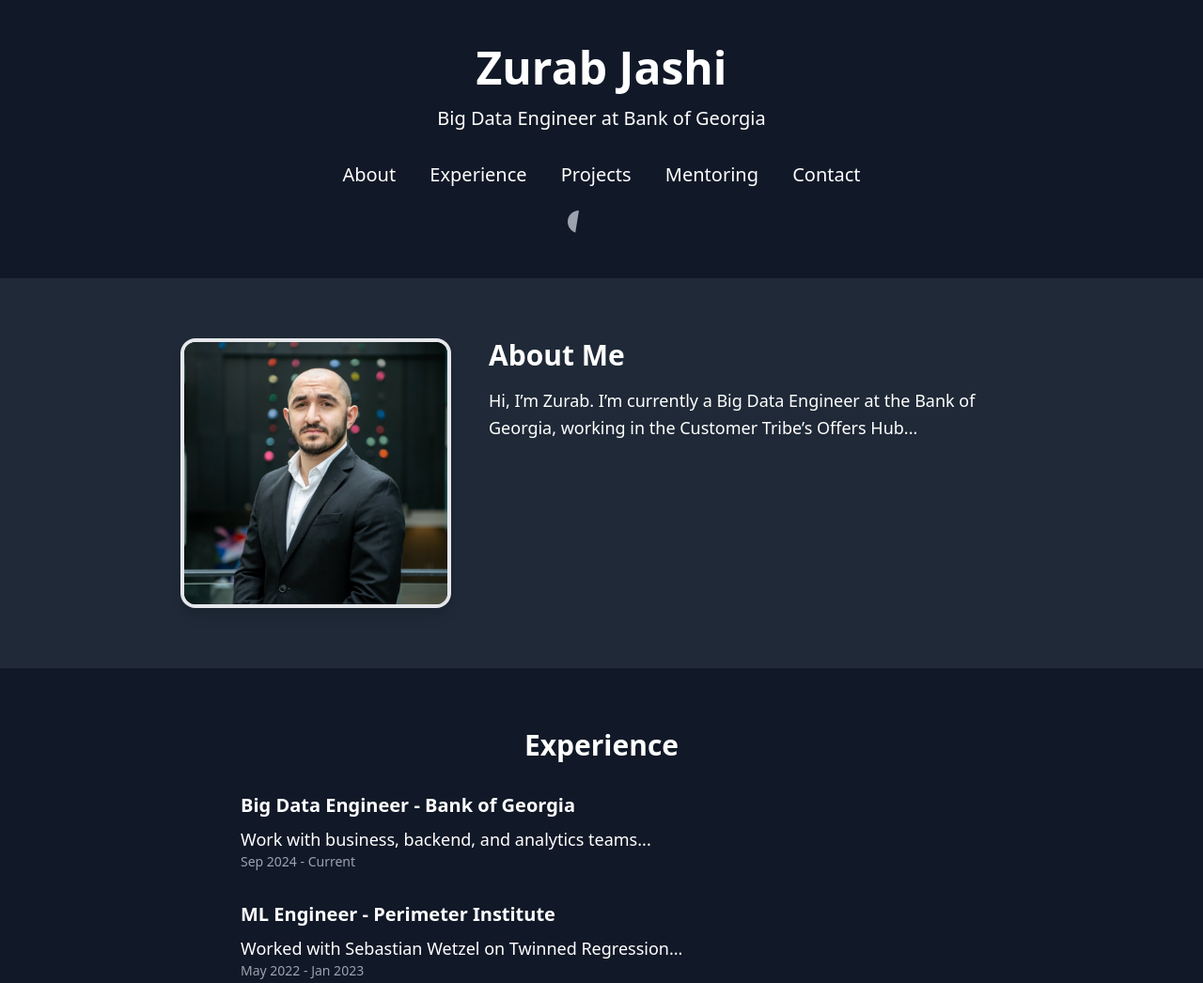
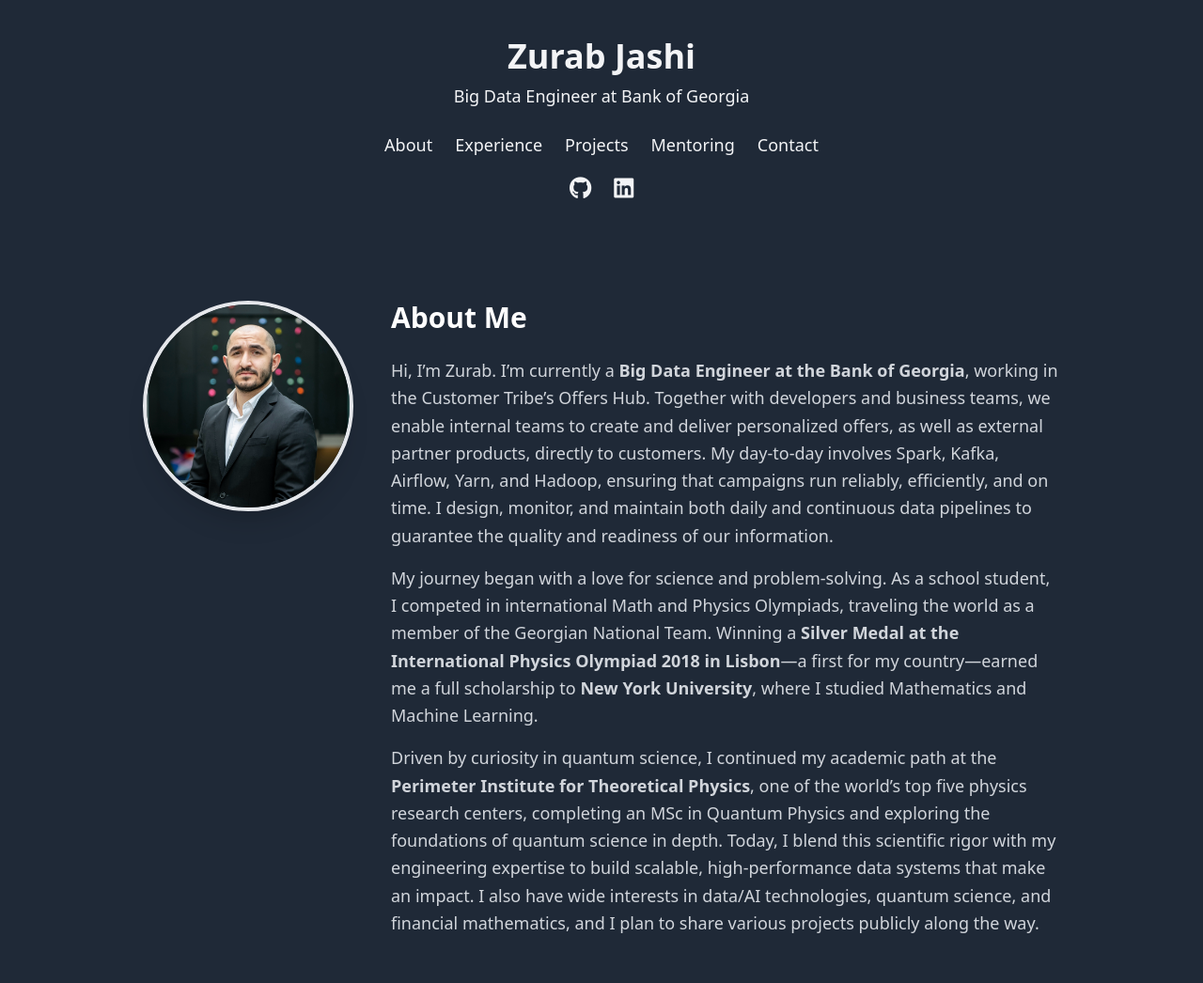
Before and after one commit to ZJashi/zurabjashi.github.io, a plain HTML site: page index.html in a window 1280 px wide. Shown: the top 1046 px of the page at 94% size. Drawn offline with nearby package versions, Linux system fonts and the light colour scheme.

Commit message:
Update index.html

```diff
--- a/index.html
+++ b/index.html
@@ -1,140 +1,180 @@
 <!DOCTYPE html>
-<html lang="en" class="scroll-smooth">
+<html lang="en">
 <head>
-    <meta charset="utf-8" />
-    <meta name="viewport" content="width=device-width" />
-    <script>
-      window.dataLayer = window.dataLayer || [];
-      function gtag() {
-        dataLayer.push(arguments);
-      }
-      gtag("js", new Date());
-      gtag("config", "G-4FFCWEC2WB", {
-        page_path: window.location.pathname,
-      });
-    </script>
+  <meta charset="UTF-8" />
+  <meta name="viewport" content="width=device-width, initial-scale=1.0" />
   <title>Zurab Jashi</title>
   <meta name="description" content="Zurab Jashi - Big Data Engineer at Bank of Georgia" />
   <meta property="og:title" content="Zurab Jashi" />
-    <meta property="og:description" content="Big Data Engineer at Bank of Georgia" />
+  <meta property="og:description" content="Zurab Jashi - Big Data Engineer at Bank of Georgia" />
   <meta property="og:url" content="https://zjashi.github.io/" />
-    <meta property="og:image" content="your-image-link.jpg" />
+  <meta property="og:image" content="https://github.com/ZJashi/zurabjashi.github.io/raw/main/Profile%20Photo.jpeg" />
   <link rel="icon" href="your-favicon.ico" />
-    <link rel="stylesheet" href="https://cdn.jsdelivr.net/npm/tailwindcss@2.1.2/dist/tailwind.min.css" />
+  <script src="https://unpkg.com/scrollreveal"></script>
+  <script src="https://kit.fontawesome.com/a076d05399.js" crossorigin="anonymous"></script>
+  <link href="https://cdn.jsdelivr.net/npm/tailwindcss@2.1.2/dist/tailwind.min.css" rel="stylesheet">
 </head>
+<body class="bg-gray-900 text-gray-100 font-sans">
 
-  <body class="bg-gray-900 text-white">
   <!-- Header -->
-    <header class="py-12">
-      <div class="container mx-auto text-center">
-        <h1 class="text-5xl font-bold">Zurab Jashi</h1>
-        <p class="mt-4 text-xl">Big Data Engineer at Bank of Georgia</p>
-        <nav class="mt-8">
-          <a href="#about" class="text-xl hover:text-teal-400 mx-4">About</a>
-          <a href="#experience" class="text-xl hover:text-teal-400 mx-4">Experience</a>
-          <a href="#projects" class="text-xl hover:text-teal-400 mx-4">Projects</a>
-          <a href="#mentoring" class="text-xl hover:text-teal-400 mx-4">Mentoring</a>
-          <a href="#contact" class="text-xl hover:text-teal-400 mx-4">Contact</a>
+  <header class="text-center py-10 bg-gray-800">
+    <h1 class="text-4xl font-bold">Zurab Jashi</h1>
+    <p class="mt-2 text-lg">Big Data Engineer at <a href="https://bankofgeorgia.ge" class="text-teal-400 hover:underline">Bank of Georgia</a></p>
+    <nav class="mt-6">
+      <ul class="flex justify-center space-x-6 text-lg">
+        <li><a href="#about" class="hover:text-teal-400">About</a></li>
+        <li><a href="#experience" class="hover:text-teal-400">Experience</a></li>
+        <li><a href="#projects" class="hover:text-teal-400">Projects</a></li>
+        <li><a href="#mentoring" class="hover:text-teal-400">Mentoring</a></li>
+        <li><a href="#contact" class="hover:text-teal-400">Contact</a></li>
+      </ul>
     </nav>
-
-        <!-- Social Media Icons -->
-        <div class="mt-6 flex justify-center space-x-6">
-          <a href="https://github.com/ZJashi" target="_blank" class="text-gray-400 hover:text-teal-400" title="GitHub">
-            <svg xmlns="http://www.w3.org/2000/svg" class="h-6 w-6" fill="currentColor" viewBox="0 0 16 16">
-              <path d="M8 0C3.58 0 0 3.58 0 8c0 3.54 2.29 6.53 5.47 7.59..." />
-            </svg>
-          </a>
-          <a href="https://www.linkedin.com/in/yourusername/" target="_blank" class="text-gray-400 hover:text-teal-400" title="LinkedIn">
-            <svg xmlns="http://www.w3.org/2000/svg" class="h-6 w-6" fill="currentColor" viewBox="0 0 24 24">
-              <path d="M20.5 2h-17A1.5 1.5 0..." />
-            </svg>
-          </a>
-        </div>
+    <!-- Social icons -->
+    <div class="mt-4 flex justify-center space-x-6">
+      <a href="https://github.com/ZJashi" target="_blank"><i class="fab fa-github text-2xl hover:text-teal-400"></i></a>
+      <a href="https://www.linkedin.com/in/zurab-jashi/" target="_blank"><i class="fab fa-linkedin text-2xl hover:text-teal-400"></i></a>
     </div>
   </header>
 
   <!-- About Section -->
   <section id="about" class="py-16 bg-gray-800">
-      <div class="container mx-auto max-w-4xl text-center flex flex-col md:flex-row items-center md:items-start md:text-left gap-10">
-        <div class="flex-shrink-0">
-          <img src="https://raw.githubusercontent.com/ZJashi/zurabjashi.github.io/main/Profile%20Photo.jpeg"
-               alt="Zurab Jashi Profile Photo"
-               class="rounded-2xl shadow-lg w-60 md:w-72 border-4 border-teal-500"/>
+    <div class="max-w-5xl mx-auto flex flex-col md:flex-row items-start md:space-x-10 px-6">
+
+      <!-- Photo -->
+      <div class="flex-shrink-0 mb-8 md:mb-0">
+        <img src="https://github.com/ZJashi/zurabjashi.github.io/raw/main/Profile%20Photo.jpeg"
+             alt="Zurab Jashi"
+             class="w-56 h-56 rounded-full shadow-xl border-4 border-teal-400">
       </div>
-        <div>
-          <h2 class="text-3xl font-semibold">About Me</h2>
-          <p class="mt-4 text-lg leading-relaxed">
-            Hi, I’m Zurab. I’m currently a Big Data Engineer at the Bank of Georgia, working in the Customer Tribe’s Offers Hub...
+
+      <!-- Text -->
+      <div class="max-w-3xl">
+        <h2 class="text-3xl font-bold mb-6 text-white">About Me</h2>
+        <p class="text-lg text-gray-300 leading-relaxed mb-4">
+          Hi, I’m Zurab. I’m currently a <strong>Big Data Engineer at the Bank of Georgia</strong>,
+          working in the Customer Tribe’s Offers Hub. Together with developers and business teams,
+          we enable internal teams to create and deliver personalized offers, as well as external
+          partner products, directly to customers. My day-to-day involves Spark, Kafka, Airflow,
+          Yarn, and Hadoop, ensuring that campaigns run reliably, efficiently, and on time.
+          I design, monitor, and maintain both daily and continuous data pipelines to guarantee
+          the quality and readiness of our information.
+        </p>
+        <p class="text-lg text-gray-300 leading-relaxed mb-4">
+          My journey began with a love for science and problem-solving. As a school student,
+          I competed in international Math and Physics Olympiads, traveling the world as a
+          member of the Georgian National Team. Winning a <strong>Silver Medal at the International Physics
+          Olympiad 2018 in Lisbon</strong>—a first for my country—earned me a full scholarship to
+          <strong>New York University</strong>, where I studied Mathematics and Machine Learning.
+        </p>
+        <p class="text-lg text-gray-300 leading-relaxed">
+          Driven by curiosity in quantum science, I continued my academic path at the
+          <strong>Perimeter Institute for Theoretical Physics</strong>, one of the world’s top five
+          physics research centers, completing an MSc in Quantum Physics and exploring the
+          foundations of quantum science in depth. Today, I blend this scientific rigor with my
+          engineering expertise to build scalable, high-performance data systems that make an impact.
+          I also have wide interests in data/AI technologies, quantum science, and financial mathematics,
+          and I plan to share various projects publicly along the way.
         </p>
       </div>
+
     </div>
   </section>
 
   <!-- Experience Section -->
   <section id="experience" class="py-16 bg-gray-900">
-      <div class="container mx-auto text-center">
-        <h2 class="text-3xl font-semibold">Experience</h2>
-        <ul class="mt-8 text-left max-w-3xl mx-auto">
-          <li class="mb-8">
-            <h3 class="text-xl font-semibold">Big Data Engineer - Bank of Georgia</h3>
-            <p class="mt-2 text-lg">Work with business, backend, and analytics teams...</p>
-            <p class="text-sm text-gray-400">Sep 2024 - Current</p>
-          </li>
-          <li class="mb-8">
-            <h3 class="text-xl font-semibold">ML Engineer - Perimeter Institute</h3>
-            <p class="mt-2 text-lg">Worked with Sebastian Wetzel on Twinned Regression...</p>
-            <p class="text-sm text-gray-400">May 2022 - Jan 2023</p>
-          </li>
+    <div class="max-w-5xl mx-auto px-6">
+      <h2 class="text-3xl font-bold mb-6 text-white">Experience</h2>
+
+      <div class="mb-8">
+        <h3 class="text-xl font-semibold text-teal-400">Big Data Engineer - Bank of Georgia</h3>
+        <p class="text-gray-400">Sep 2024 - Current</p>
+        <ul class="list-disc list-inside text-gray-300 mt-2 space-y-2">
+          <li>Work with business, backend, and analytics teams to build and maintain scalable data pipelines for personalized offers and mobile banking features.</li>
+          <li>Develop both streaming and batch ETL workflows using Apache Spark, Airflow, Kafka, PL/SQL and PostgreSQL.</li>
+          <li>Monitor and optimize pipeline performance to ensure data quality, reliability, and efficiency.</li>
         </ul>
+      </div>
+
+      <div>
+        <h3 class="text-xl font-semibold text-teal-400">ML Engineer - Perimeter Institute</h3>
+        <p class="text-gray-400">May 2022 - Jan 2023</p>
+        <ul class="list-disc list-inside text-gray-300 mt-2 space-y-2">
+          <li>Selected as one of 12 interns from over 400 applicants to work with Sebastian Wetzel on improving the Twinned Regression algorithm.</li>
+          <li>Implemented and benchmarked the algorithm against Random Forests and Neural Networks using pandas, NumPy, and scikit-learn.</li>
+          <li>Designed a semi-supervised extension of the method that outperformed baselines. Results available at <a href="https://arxiv.org/pdf/2301.01383" target="_blank" class="text-teal-400 hover:underline">arXiv</a>.</li>
+        </ul>
+      </div>
     </div>
   </section>
 
-    <!-- Mentoring Section -->
+  <!-- Projects -->
+  <section id="projects" class="py-16 bg-gray-800">
+    <div class="max-w-5xl mx-auto px-6">
+      <h2 class="text-3xl font-bold mb-6 text-white">Projects</h2>
+      <p class="text-gray-300">I’ll be sharing some of my data, AI, and finance projects here soon.</p>
+    </div>
+  </section>
+
 <section id="mentoring" class="py-20 bg-gray-900 relative overflow-hidden">
   <div class="container mx-auto max-w-5xl text-center relative z-10">
+
     <h2 class="text-4xl font-extrabold mb-6 bg-clip-text text-transparent bg-gradient-to-r from-teal-400 to-blue-500">
       Mentoring
     </h2>
+
     <p class="mt-4 text-lg text-gray-300 leading-relaxed max-w-3xl mx-auto">
       I provide personalized mentoring in
       <strong class="text-teal-400">Physics</strong> (Quantum Technology, University-level, Olympiads),
-          <strong class="text-teal-400">Mathematics</strong> (AI/ML, Finance, Business, University-level, Olympiads),
+      <strong class="text-teal-400">Mathematics</strong> (AI/ML, Finance, Business Applications, University-level, Olympiads),
       and <strong class="text-teal-400">Data Engineering</strong> (Databases, SQL, Spark, Airflow).
-          Whether you’re solving Olympiad problems, tackling university coursework, or building production-grade systems, I’ll guide you from fundamentals to mastery.
+      Whether you’re solving Olympiad problems, working on advanced coursework, or building production-grade data systems,
+      I’ll guide you from fundamentals to mastery.
     </p>
+
+    <!-- Subject Cards -->
     <div class="mt-12 grid grid-cols-1 md:grid-cols-3 gap-8">
+      <!-- Physics -->
       <div class="bg-gray-800 rounded-2xl p-6 shadow-lg hover:shadow-2xl transform hover:-translate-y-2 transition duration-300">
         <h3 class="text-xl font-semibold text-teal-400 mb-3">Physics</h3>
-            <p class="text-gray-400 text-sm">Quantum Tech, Olympiad prep, and University-level physics.</p>
+        <p class="text-gray-400 text-sm leading-relaxed">Quantum Tech, Olympiad prep, and University-level physics with a problem-solving focus.</p>
       </div>
+      <!-- Mathematics -->
       <div class="bg-gray-800 rounded-2xl p-6 shadow-lg hover:shadow-2xl transform hover:-translate-y-2 transition duration-300">
         <h3 class="text-xl font-semibold text-teal-400 mb-3">Mathematics</h3>
-            <p class="text-gray-400 text-sm">AI/ML math, Finance, University coursework, Business math, Olympiads.</p>
+        <p class="text-gray-400 text-sm leading-relaxed">AI/ML math foundations, Finance, University coursework, Business math, Olympiad problem-solving.</p>
       </div>
+      <!-- Data Engineering -->
       <div class="bg-gray-800 rounded-2xl p-6 shadow-lg hover:shadow-2xl transform hover:-translate-y-2 transition duration-300">
         <h3 class="text-xl font-semibold text-teal-400 mb-3">Data Engineering</h3>
-            <p class="text-gray-400 text-sm">Databases, SQL, Spark, Airflow, pipelines, and big data systems.</p>
+        <p class="text-gray-400 text-sm leading-relaxed">Databases, SQL, Spark, Airflow, pipelines, and modern big data systems.</p>
       </div>
     </div>
+
+    <!-- Pricing -->
     <div class="mt-12">
       <p class="text-2xl font-bold text-teal-400">Rate: <span class="text-white">$80/hour</span></p>
       <p class="text-gray-400 mt-2 text-sm">All mentoring sessions are conducted online.</p>
     </div>
+
   </div>
+
+  <!-- Subtle gradient background for coolness -->
   <div class="absolute inset-0 bg-gradient-to-r from-teal-500/10 via-transparent to-blue-500/10 pointer-events-none"></div>
 </section>
 
-    <!-- Contact Section -->
-    <section id="contact" class="py-16 bg-gray-900">
-      <div class="container mx-auto text-center">
-        <h2 class="text-3xl font-semibold">Contact Me</h2>
-        <p class="mt-4 text-lg">Feel free to reach out for opportunities, collaborations, or just to say hi!</p>
-        <a href="mailto:zurajashi09@gmail.com" class="mt-4 inline-block text-teal-400">Email Me</a>
+
+
+  <!-- Contact -->
+  <section id="contact" class="py-16 bg-gray-800">
+    <div class="max-w-5xl mx-auto px-6">
+      <h2 class="text-3xl font-bold mb-6 text-white">Contact</h2>
+      <p class="text-gray-300">Feel free to reach me at: <a href="mailto:zurajashi09@gmail.com" class="text-teal-400 hover:underline">zurajashi09@gmail.com</a></p>
     </div>
   </section>
 
-    <footer class="py-8 bg-gray-800 text-center text-lg">
-      <p>&copy; 2025 Zurab Jashi</p>
+  <footer class="text-center py-6 bg-gray-900 text-gray-500 text-sm">
+    © 2025 Zurab Jashi. All rights reserved.
   </footer>
+
 </body>
 </html>
```
Lines whose indentation alone changed are shown as unchanged.
